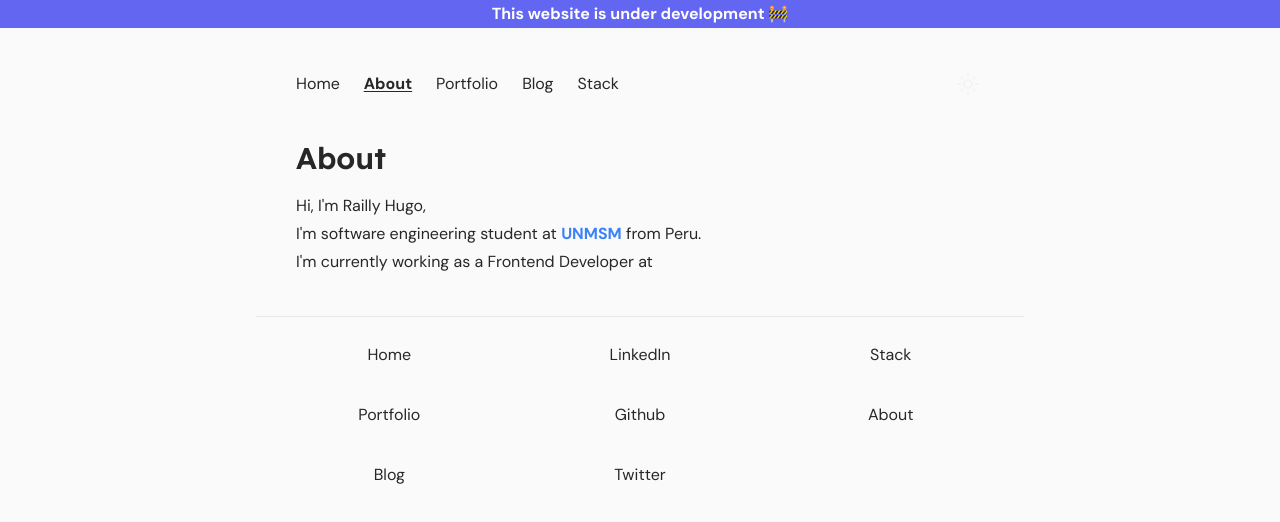
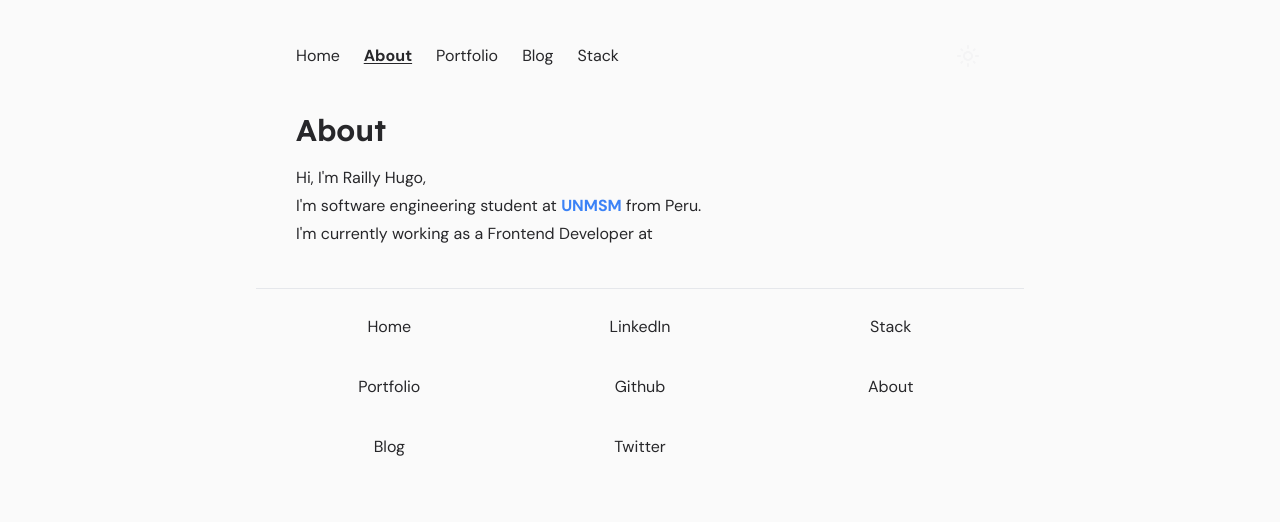
Before and after one commit to Railly/website, a Next.js app: page /about in a window 1280 px wide. Shown: the top 522 px of the page. Built offline with nearby package versions, Linux system fonts and the light colour scheme.

Commit message:
fix: fix dark styles & remove sticky bar

```diff
--- a/components/Header.tsx
+++ b/components/Header.tsx
@@ -85,11 +85,6 @@ const Header = () => {
           </ul>
         </header>
       </div>
-      <div className="sticky top-0 z-40 w-full text-center bg-indigo-500 h-7">
-        <span className="font-bold text-white">
-          This website is under development 🚧
-        </span>
-      </div>
       <header className="container flex justify-between max-w-3xl py-10 mx-auto px-7 md:pr-10 md:pl-7">
         <button className="flex md:hidden" onClick={handleOpenMenu}>
           <Icon.OpenMenu />
--- a/pages/index.tsx
+++ b/pages/index.tsx
@@ -77,7 +77,7 @@ export default function Home({
           <Link href="/blog">
             <a className="flex items-center pl-2 font-medium transition w-fit hover:text-indigo-500 dark:hover:text-cyan-500 text-md sm:text-lg group">
               <span>See all posts</span>
-              <Icon.Arrow className="ml-2 transition duration-300 fill-indigo-500 group-hover:translate-x-2" />
+              <Icon.Arrow className="ml-2 transition duration-300 fill-indigo-500 dark:fill-cyan-500 group-hover:translate-x-2" />
             </a>
           </Link>
         </div>
@@ -106,7 +106,7 @@ export default function Home({
           <Link href="/portfolio">
             <a className="flex items-center pl-2 font-medium transition w-fit hover:text-amber-500 dark:hover:text-rose-400 text-md sm:text-lg group">
               <span>See all projects</span>
-              <Icon.Arrow className="ml-2 transition duration-300 fill-amber-500 group-hover:translate-x-2" />
+              <Icon.Arrow className="ml-2 transition duration-300 fill-amber-500 dark:fill-rose-400 group-hover:translate-x-2" />
             </a>
           </Link>
         </div>
```
